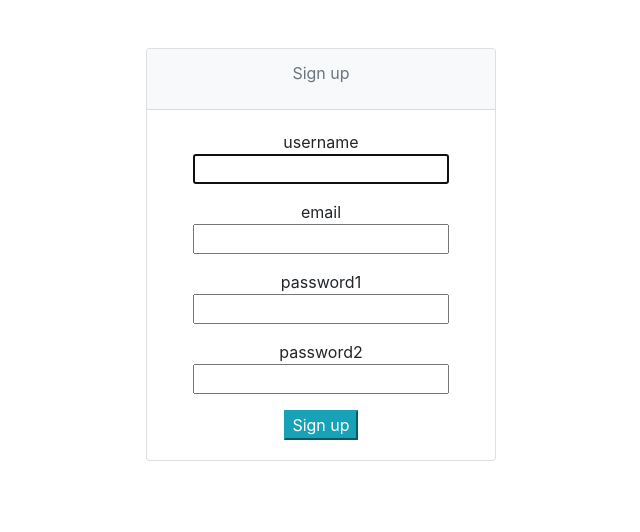
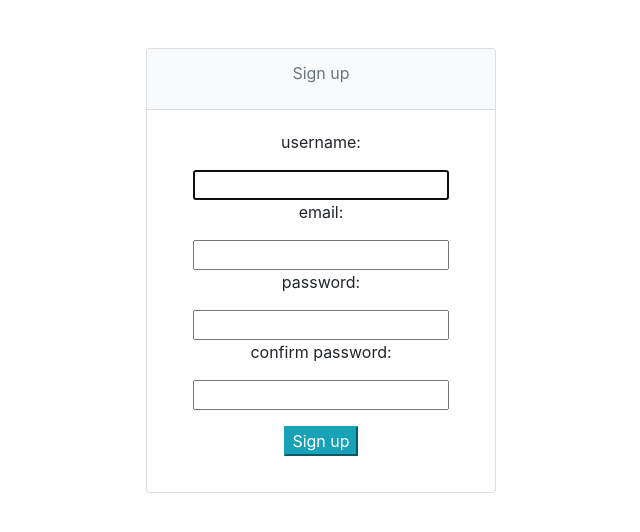
Before and after one commit to robertsoldan/coolabooks, a Django app: page /register/ in a window 1280 px wide. Shown: the part 72-604 px from the top of the page, without its empty margins (319-959 px from the left). Run offline with Django 3.2, Linux system fonts and the light colour scheme; some libraries are stand-ins or nearby versions.

Commit message:
added comments and alternative registration form layout

```diff
--- a/coolabooks/books/templates/books/base.html
+++ b/coolabooks/books/templates/books/base.html
@@ -1,4 +1,5 @@
 <!DOCTYPE html>
+<!-- this imports static files, like css or images -->
 {% load static %}
 <html lang="en">
 <head>
@@ -13,8 +14,10 @@
     <nav class="navbar navbar-dark bg-dark">
         <a href="#" class="navbar-brand">CoolaBooks</a>
         <div class="navbar">
+            <!-- displays logout if the user is logged in-->
             {% if user.is_authenticated %}
                 <a class="nav-item nav-link" href="{% url 'logout' %}">Logout</a>
+            <!-- displays login and register if the user is logged out-->
             {% else %}
                 <a class="nav-item nav-link" href="{% url 'login' %}">Login</a>
                 <a class="nav-item nav-link" href="{% url 'register' %}">Register</a>
--- a/coolabooks/books/urls.py
+++ b/coolabooks/books/urls.py
@@ -4,6 +4,7 @@ from django.urls import path
 # namespacing to avoid url confusion
 app_name = 'books'
 
+# we can add further paths here once we have set up the books model
 urlpatterns = [
     path('', views.index,name='index'),
 ]
--- a/coolabooks/coolabooks/settings.py
+++ b/coolabooks/coolabooks/settings.py
@@ -31,6 +31,7 @@ ALLOWED_HOSTS = []
 # Application definition
 
 INSTALLED_APPS = [
+    # added books and users here
     'books.apps.BooksConfig',
     'users.apps.UsersConfig',
     'django.contrib.admin',
--- a/coolabooks/users/forms.py
+++ b/coolabooks/users/forms.py
@@ -1,6 +1,8 @@
 from django import forms
 from django.contrib.auth.models import User
 from django.contrib.auth.forms import UserCreationForm
+
+# adds the email field to the default registration form
 
 class RegisterForm(UserCreationForm):
 
--- a/coolabooks/users/templates/users/login.html
+++ b/coolabooks/users/templates/users/login.html
@@ -1,3 +1,4 @@
+<!-- this imports content from the base file (navigation, footer) -->
 {% extends 'books/base.html' %}
 
 {% block body %}
@@ -12,6 +13,7 @@
                     </div>
                 </div>
                 <div class="card-body text-center">
+                    <!-- this shows the message containing the registration issue -->
                     <p class="text-danger">
                         {% if form.non_field_errors %}
                             {% for error in form.non_field_errors %}
@@ -19,6 +21,7 @@
                             {% endfor %}
                         {% endif %}
                     </p>
+                    <!-- loops through the form fields and displays them -->
                     <form method="POST">
                         {% csrf_token %}
                         {% for field in form %}
--- a/coolabooks/users/templates/users/logout.html
+++ b/coolabooks/users/templates/users/logout.html
@@ -1,3 +1,4 @@
+<!-- this imports content from the base file (navigation, footer) -->
 {% extends 'books/base.html' %}
 
 {% block body %}
--- a/coolabooks/users/templates/users/register.html
+++ b/coolabooks/users/templates/users/register.html
@@ -1,3 +1,4 @@
+<!-- this imports content from the base file (navigation, footer) -->
 {% extends 'books/base.html' %}
 
 {% block body %}
@@ -11,6 +12,7 @@
                     </div>
                 </div>
                 <div class="card-body text-center">
+                    <!-- this shows the message containing the registration issue -->
                     <div class="text-danger">
                         {% for field in form %}
                             {{ field.errors }}
@@ -18,15 +20,27 @@
                     </div>
                     <form method="POST">
                         {% csrf_token %}
-                        {% for field in form %}
+                        <p>username:</p>
+                        <input type="text" name="username" maxlength="150" autofocus="" required="" id="id_username">
+                        <p>email:</p>
+                        <input type="email" name="email" required="" id="id_email">
+                        <p>password:</p>
+                        <input type="password" name="password1" autocomplete="new-password" required="" id="id_password1">
+                        <p>confirm password:</p>
+                        <input type="password" name="password2" autocomplete="new-password" required="" id="id_password2">
+
+                        <!-- below is the code that loops through the fields nicer, but it shows password 1 and password 2 as fields-->
+                        <!-- {% for field in form %}
                             <div class="form-group">
                                 {{ field.name }}
                                 <br>
-                                {{ field }}
+                                {{ field.password1 }}
                             </div>
-                        {% endfor %}
-                        <button type = "submit" class="btn-info">Sign up</button>
+                        {% endfor %} -->
+                        <br>
+                        <button type = "submit" class="btn-info my-3">Sign up</button>
                     </form>
+
                 </div>
             </div>
         </div>
--- a/coolabooks/users/views.py
+++ b/coolabooks/users/views.py
@@ -2,15 +2,18 @@ from django.shortcuts import render, redirect
 from django.contrib import messages
 from .forms import RegisterForm
 
-# view to register the suers
+# view to register the users
 
 def register(request):
     if request.method == 'POST':
         form = RegisterForm(request.POST)
+        # checks if the info submitted is valid (password, existing username...)
         if form.is_valid():
             form.save()
             username = form.cleaned_data.get('username')
-            messages.success(request,f'{username}, time to log in for the first time!')
+            # once the user is registered and the form saved, we display a success message
+            messages.success(request,f'{username}, your account has been successfully created. You can now safely log in.')
+            # user is redirected to the login page so they can log in for the first time
             return redirect('login')
 
     else:
```
